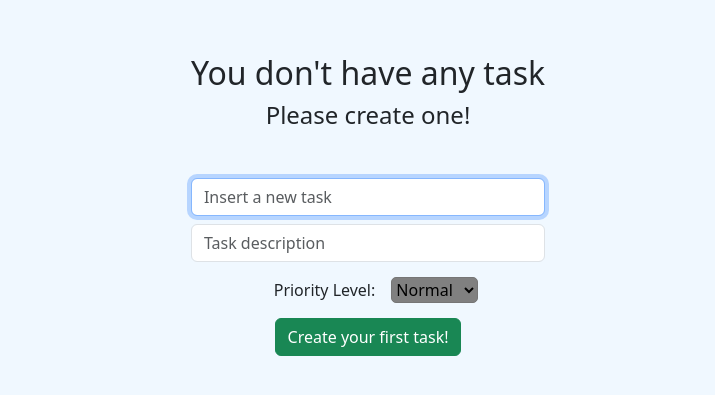
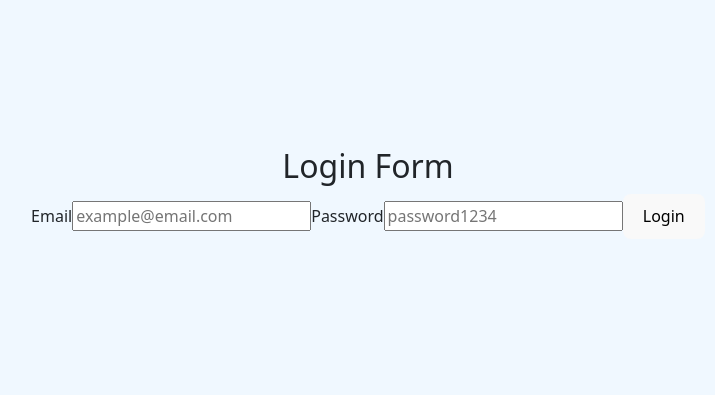
Before and after one commit to lucianogarriga/react-hooks-ob, a React (Vite) app: page / in a window 1280 px wide. Shown: the part 207-602 px from the top of the page, without its empty margins (272-987 px from the left). Built offline with nearby package versions, Linux system fonts and the light colour scheme.

Commit message:
Formik - props / return Form / localStorage

```diff
--- a/package.json
+++ b/package.json
@@ -13,10 +13,12 @@
     "axios": "^1.4.0",
     "bootstrap": "^5.3.0",
     "bootstrap-icons": "^1.10.5",
+    "formik": "^2.4.2",
     "node-sass": "^9.0.0",
     "react": "^18.2.0",
     "react-dom": "^18.2.0",
-    "sass": "^1.63.4"
+    "sass": "^1.63.4",
+    "yup": "^1.2.0"
   },
   "devDependencies": {
     "@types/react": "^18.0.37",
--- a/src/App.jsx
+++ b/src/App.jsx
@@ -1,4 +1,5 @@
 import "./App.css";
+import LoginFormik from "./components/pure/forms/loginFormik";
 import GreetingStyled from "./components/pure/greetingStyled";
 import OptionalRender from "./components/pure/optionalRender";
 import TasksPage from "./pages/tasks/TasksPage";
@@ -6,8 +7,9 @@
 function App() {
   return (
     <>
+    <LoginFormik/>
       {/* <OptionalRender /> */}
-      <TasksPage />
+      {/* <TasksPage /> */}
     </>
   );
 }
--- a/src/components/container/task_list.jsx
+++ b/src/components/container/task_list.jsx
@@ -94,7 +94,7 @@
       {loading ? (
         <p>Loading...</p>
       ) : (
-        <div className="col-12">
+        <div className="col-12 form-table">
           {tasks.length === 0 ? (
             <div className="mb-5 mt-5">
               <h2>You don't have any task</h2>
--- /dev/null
+++ b/src/components/pure/forms/loginFormik.jsx
@@ -0,0 +1,81 @@
+import React from "react";
+import { Formik, Field, Form } from "formik";
+import * as Yup from "yup";
+
+const loginSchema = Yup.object().shape({
+  email: Yup.string()
+    .email("Invalid email format")
+    .required("Email is required"),
+  password: Yup.string().required("Password is required"),
+});
+
+const LoginFormik = () => {
+  const initialCredentials = {
+    email: "",
+    password: "",
+  };
+
+  return (
+    <div>
+      <h2>Login Form</h2>
+      <Formik
+        initialValues={initialCredentials}
+        // Yup Validation Schema
+        validationSchema={loginSchema}
+        onSubmit={async (values) => {
+          await new Promise(r => setTimeout(r, 2000))
+          alert(JSON.stringify(values, null, 2));
+          // We save the data in local storage of browser
+          localStorage.setItem('credentials', values)
+        }}
+      >
+        {/* Obtain Props from Formik */}
+
+        {(props) => {
+          const {
+            values, // obtain Form values
+            touched, // if user touched any field
+            errors, // obtain error inside a field or form
+            isSubmitting, // if was send 100% or is sending
+            handleChange, // if exists any change in a field to control it
+            handleBlur, // if exists any focus change
+          } = props;
+
+          return (
+            <Form>
+              <label htmlFor="email">Email</label>
+              <Field id="email" type="email" name="email" placeholder="example@email.com" />
+              {/* Email errors */}
+              {
+                errors.email && touched.email &&
+                (
+                  <div className="error">
+                    <p>{errors.email}</p>
+                  </div>
+                )
+              }
+              <label htmlFor="password">Password</label>
+              <Field id="password" type="password" name="password" placeholder="password1234" />
+              {/* Password errors */}
+              {
+                errors.password && touched.password &&
+                (
+                  <div className="error">
+                    <p>{errors.password}</p>
+                  </div>
+                )
+              }
+              <button type="submit">Login</button>
+              {isSubmitting
+              ? (<p>Login your credentials...</p>)
+              : null
+              }
+            </Form>
+          );
+        }}
+      </Formik>
+    </div>
+  );
+};
+
+export default LoginFormik;
--- a/src/components/pure/forms/taskForm.jsx
+++ b/src/components/pure/forms/taskForm.jsx
@@ -35,7 +35,7 @@
           </select>
         </div>
 
-          {length == 0
+          {length === 0
           ?  <button type="submit" className="btn btn-success btn-md">
                 Create your first task!
             </button>
--- a/src/styles/task.scss
+++ b/src/styles/task.scss
@@ -1,7 +1,3 @@
-h1 {
-  color: lightgreen;
-}
-
 table {
   font-size: 14px;
 }
@@ -32,3 +28,8 @@
   border-radius: 5px;
   background: gray;
 }
+.form-table{
+  max-width: 370px;
+  margin: 0 auto;
+  padding-top: 1rem;
+}
```
Also changed, not shown: 1 other file (tests, documents, lock files or other folders).
